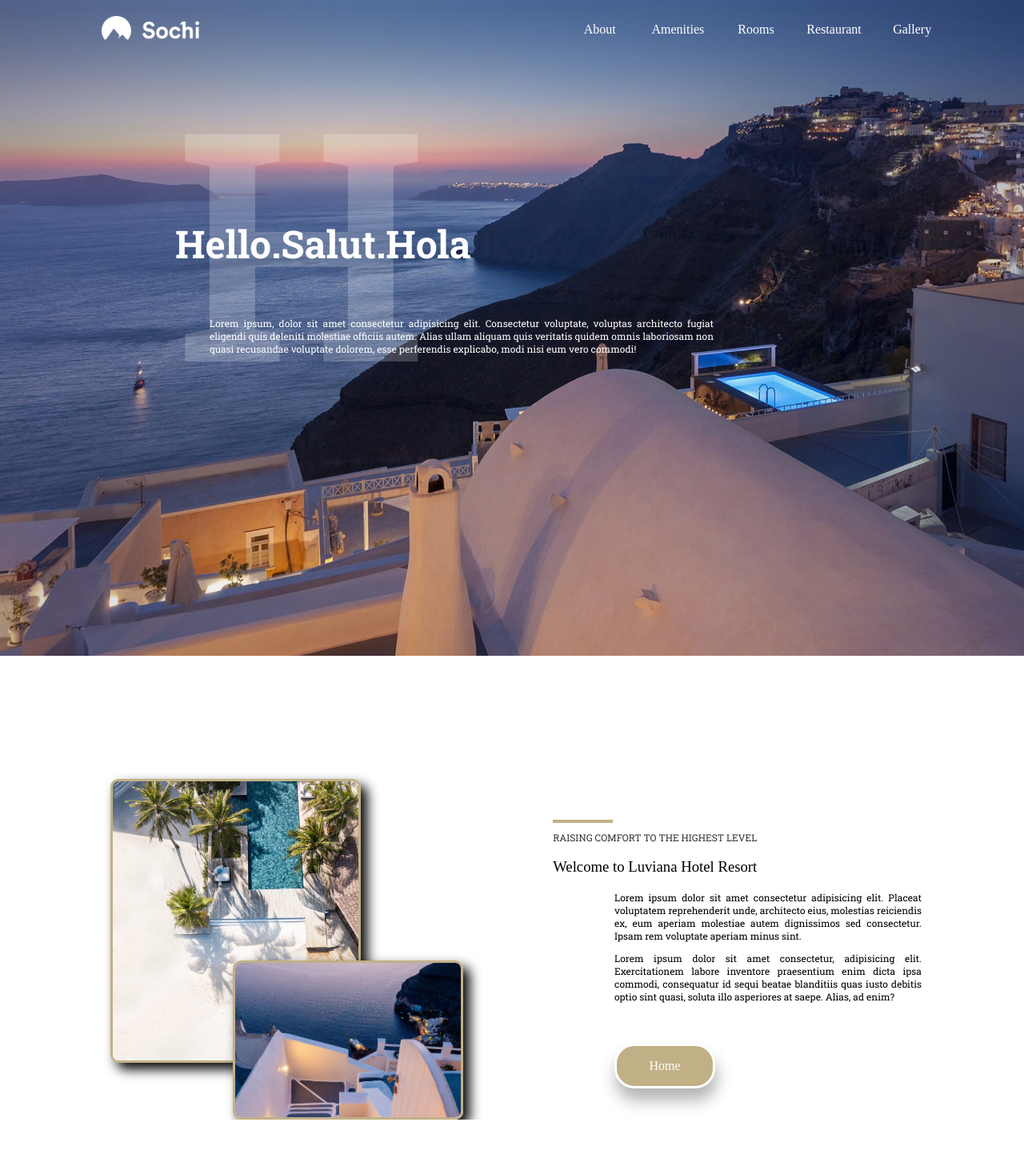
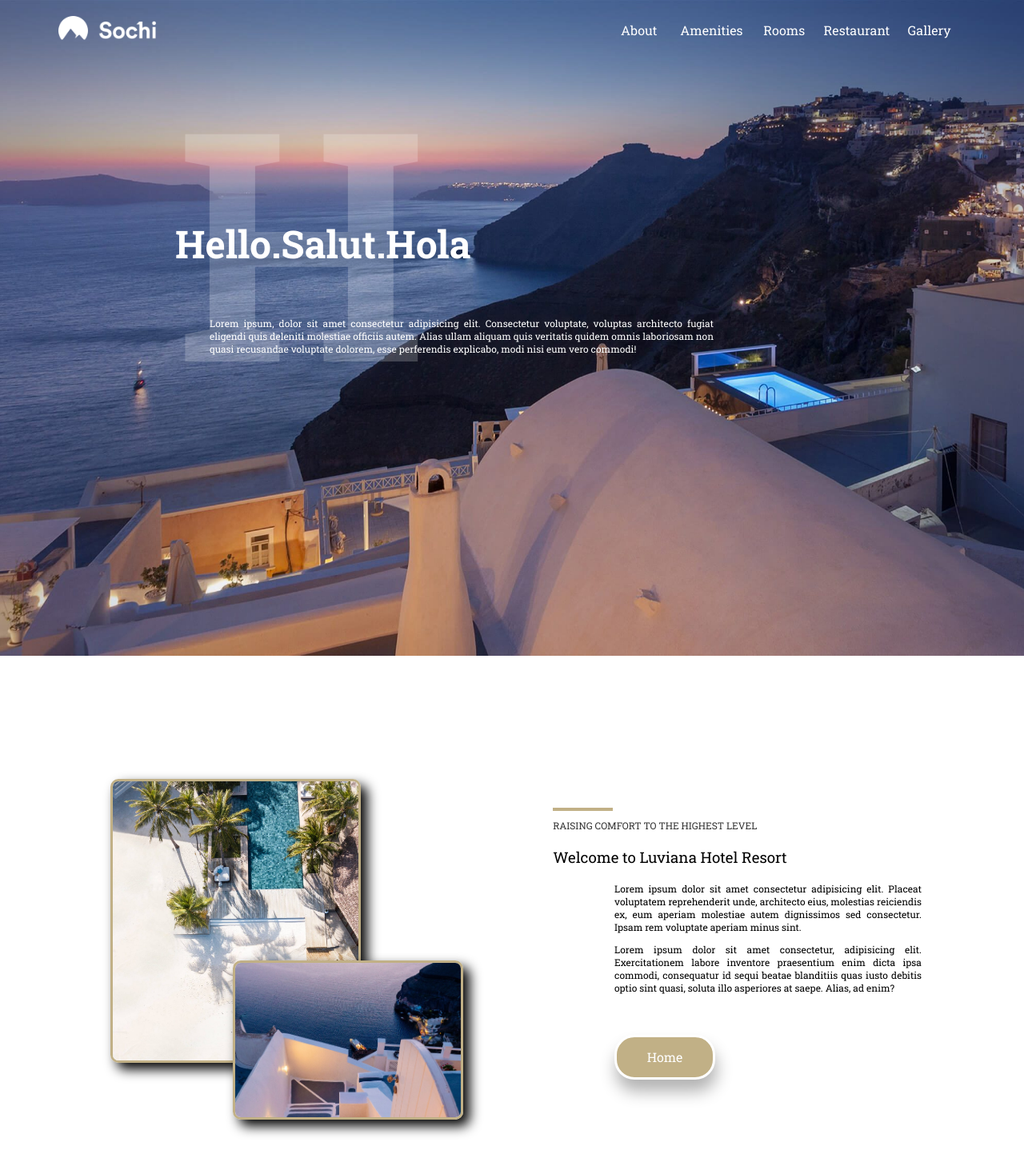
Before and after one commit to ChloMartin45/EvaluationM1HTML, a plain HTML site: page index.html in a window 1280 px wide. Shown: the whole page at 80% size. Before the commit the page ends 1400 px from the top, so only its background shows below. Drawn offline with Linux system fonts and the light colour scheme.

Commit message:
Réglages parties about/accueil

```diff
--- a/index.html
+++ b/index.html
@@ -26,7 +26,7 @@
         </div>
     </main>
     </section>
-    <main>
+
     <section id="about">
         <div class="about-image">
             <img src="images/a1.jpg" class="image1">
@@ -41,7 +41,7 @@
                 <a href="#accueil">Home</a>
             </nav>
         </div>
-    </main>
+
     </section>
 </body>
 </html>
--- a/styles.css
+++ b/styles.css
@@ -5,7 +5,10 @@ body, html {
     padding: 0;
     width: 100%;
     height: 100%;
+    font-family: 'Roboto Slab', serif;
 }
+
+/* SECTION ACCUEIL */
 
 #accueil {
     background: url(images/home1.jpg) no-repeat center;
@@ -18,18 +21,17 @@ body, html {
     display: flex;
     justify-content: space-between;
     align-items: center;
-    padding: 10px 20px;
+    padding: 10px 5%;
 }
 
 .logo img {
     height: 30px;
-    margin-left: 80%;
 }
 
 .nav-links {
     display: flex;
     width: 40%;
-    margin-right: 5%;
+    justify-content: space-between;
 }
 
 .nav-links a {
@@ -73,19 +75,20 @@ body, html {
     color: white;
 }
 
+/* SECTION ABOUT */
+
 #about {
     display: flex;
-    flex-direction: row;
-    text-align: center;
+    justify-content: space-between;
     align-items: center;
-    justify-content: space-between;
     width: 80%;
     margin: auto;
     background-color: white;
 }
+
 .about-image {
     display: flex;
-    flex-direction: column; /* Empile les images */
+    flex-direction: column;
     align-items: center;
     width: 50%;
     position: relative;
@@ -107,6 +110,7 @@ body, html {
     height: 20%;
     margin-top: -25%;
     margin-left: 20%;
+    margin-bottom: 25%;
     justify-content: center;
     border: 3px solid rgb(193, 176, 134); /* Contour avec la couleur spécifiée */
     border-radius: 10px; /* Coins arrondis */
@@ -115,13 +119,11 @@ body, html {
 
 .about-text {
     width: 50%;
-    margin-top: 15%;
 }
 
 .sous-titre  {
     display: flex;
     flex-direction: column;
-    font-family: 'Roboto Slab', serif;
     font-size: 12px;
     margin-left: 10%;
     text-align: left;
@@ -144,14 +146,12 @@ h3 {
 }
 
 .text1 {
-    font-family: 'Roboto Slab', serif;
     font-size: 12px;
     text-align: justify;
     margin-left: 25%;
 }
 
 .text2 {
-    font-family: 'Roboto Slab', serif;
     font-size: 12px;
     text-align: justify;
     margin-left: 25%;
@@ -171,5 +171,5 @@ h3 {
     height: 30px;
     border-radius: 25px;
     padding: 10px 20px;
-    box-shadow: 2px 15px 20px rgba(0, 0, 0, 0.3);;
+    box-shadow: 2px 15px 20px rgba(0, 0, 0, 0.3);
 }
```
